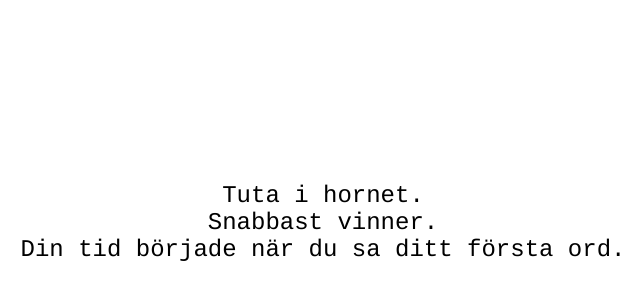
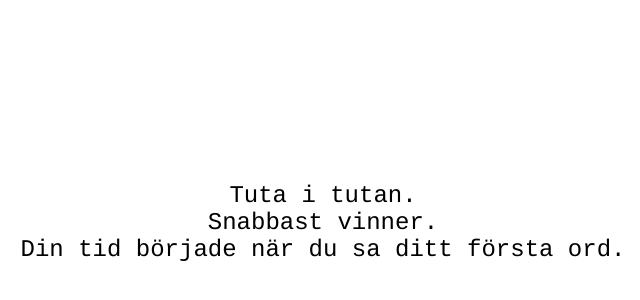
Before and after one commit to oskarturewinberg-max/QR, a plain HTML site: page index.html in a window 1280 px wide. Shown: the part 186-486 px from the top of the page, 317-957 px from the left. Drawn offline with Linux system fonts and the light colour scheme.

Commit message:
Update index.html

```diff
--- a/index.html
+++ b/index.html
@@ -17,7 +17,7 @@
 </head>
 <body>
   <p>
-    Tuta i hornet.<br>
+    Tuta i tutan.<br>
     Snabbast vinner.<br>
     Din tid började när du sa ditt första ord.
   </p>
```
